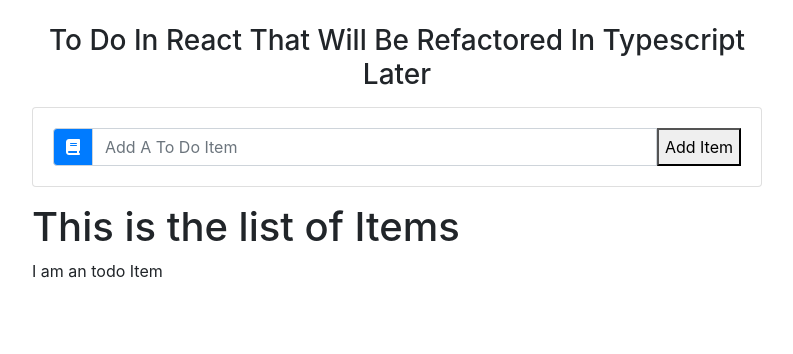
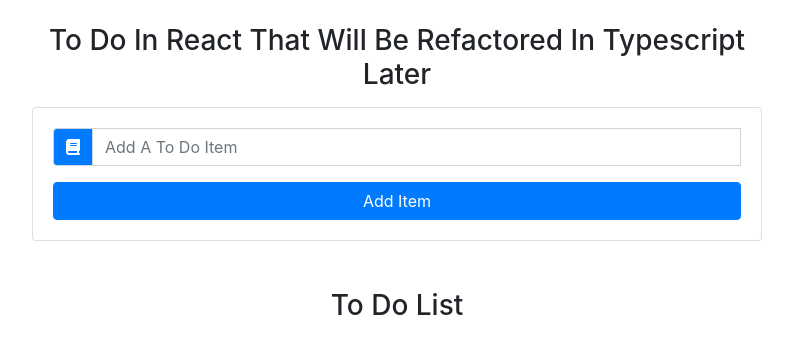
Before and after one commit to TCarmine/reactProjects2, a React (Create React App) app: page / in a window 1280 px wide. Shown: the top 354 px of the page, without its empty margins (243-1036 px from the left). Built offline with nearby package versions, Linux system fonts and the light colour scheme.

Commit message:
some more bootstrap classes

```diff
--- a/src/components/TodoInput.js
+++ b/src/components/TodoInput.js
@@ -16,7 +16,7 @@ export default class TodoInput extends Component {
                                   className="form-control text-capitalize"
                                   placeholder="add a to do item"
                                 />
-                                <button type="submit">Add Item</button>
+                                <button type="submit" className="btn btn-block btn-primary mt-3">Add Item</button>
                     </div>
                 </form>
             </div>
--- a/src/components/TodoList.js
+++ b/src/components/TodoList.js
@@ -6,10 +6,11 @@ export default class TodoList extends Component {
     render() {
         return (
 
-            <div>
-                <h1> This is the list of Items </h1>
-                <TodoItem />
-            </div>
+            <ul className="list-group my-5">
+                <h3 className="text-capitalize text-center">
+                    to do list
+                </h3>
+            </ul>
         )
     }
 }
```
